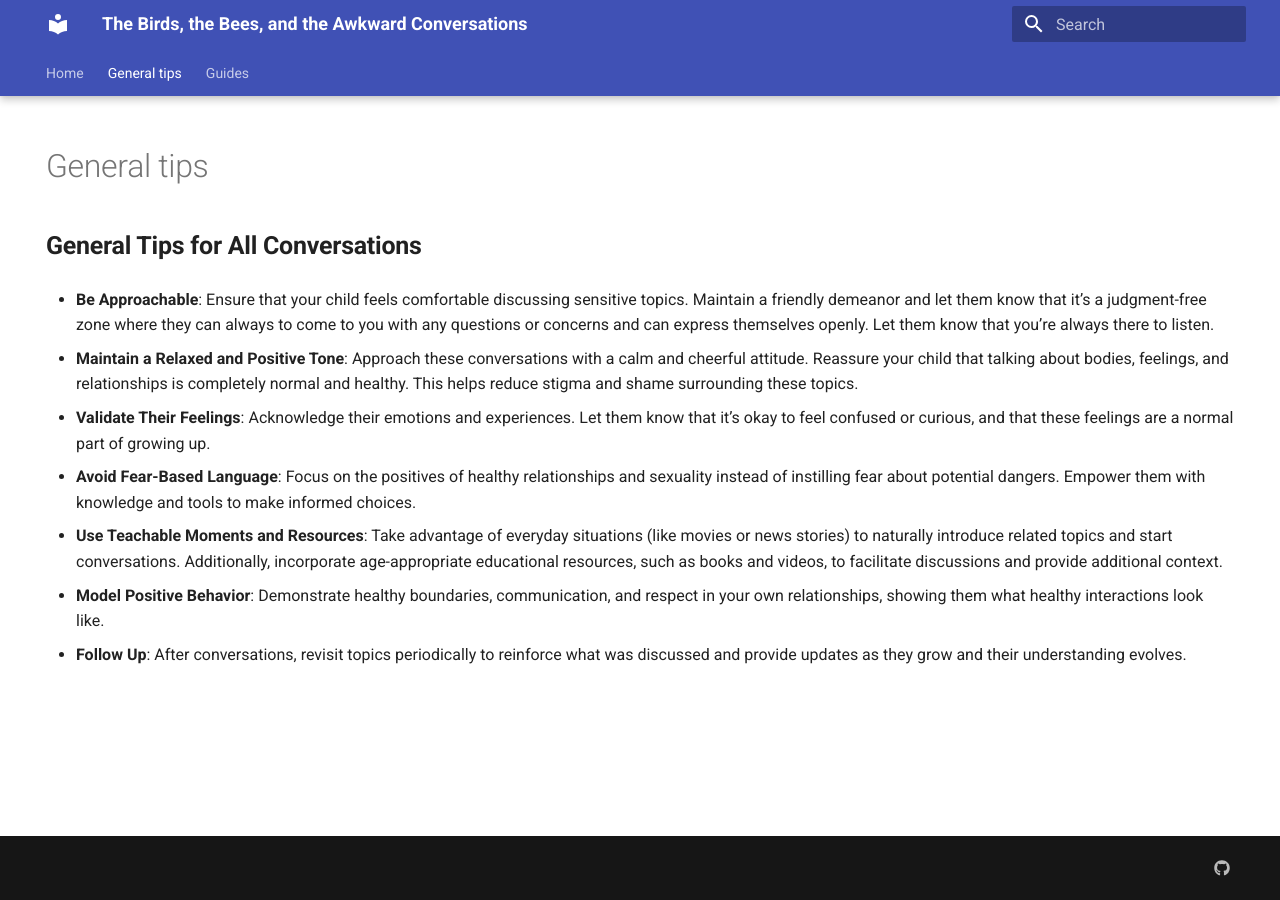
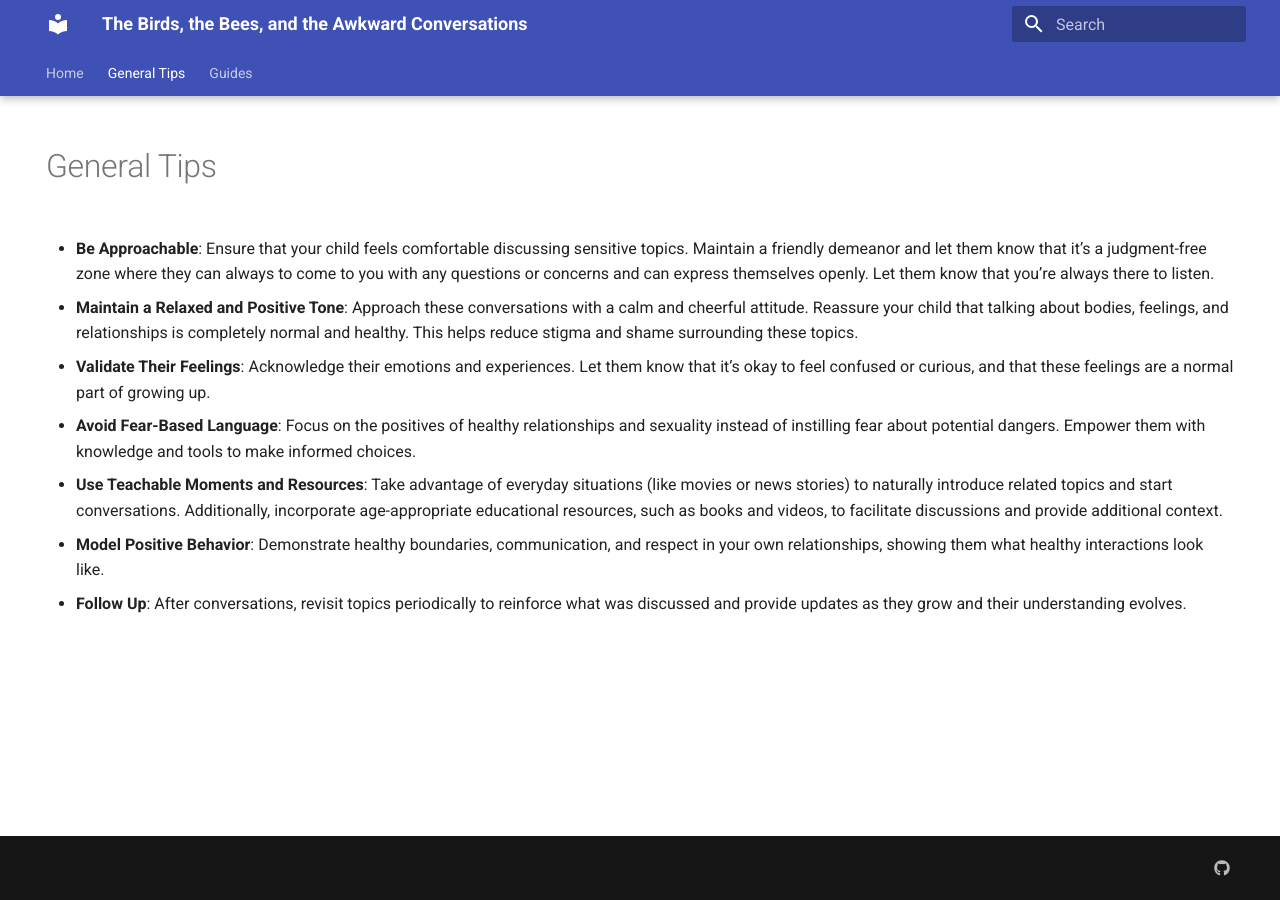
Before and after one commit to davidlcassidy/birdsbees, an MkDocs documentation site: the page built from docs/general_tips.md, in a window 1280 px wide. Built offline with MkDocs 1.6.1 and Material for MkDocs 9.7.7, drawn with Linux system fonts in a browser that asks for light colours.

Commit message:
Update styling

```diff
--- a/docs/general_tips.md
+++ b/docs/general_tips.md
@@ -4,7 +4,7 @@ hide:
   - toc
 ---
 
-## **General Tips for All Conversations**
+# General Tips
 
 - **Be Approachable**: Ensure that your child feels comfortable discussing sensitive topics. Maintain a friendly demeanor and let them know that it’s a judgment-free zone where they can always to come to you with any questions or concerns and can express themselves openly. Let them know that you’re always there to listen.
 
```
